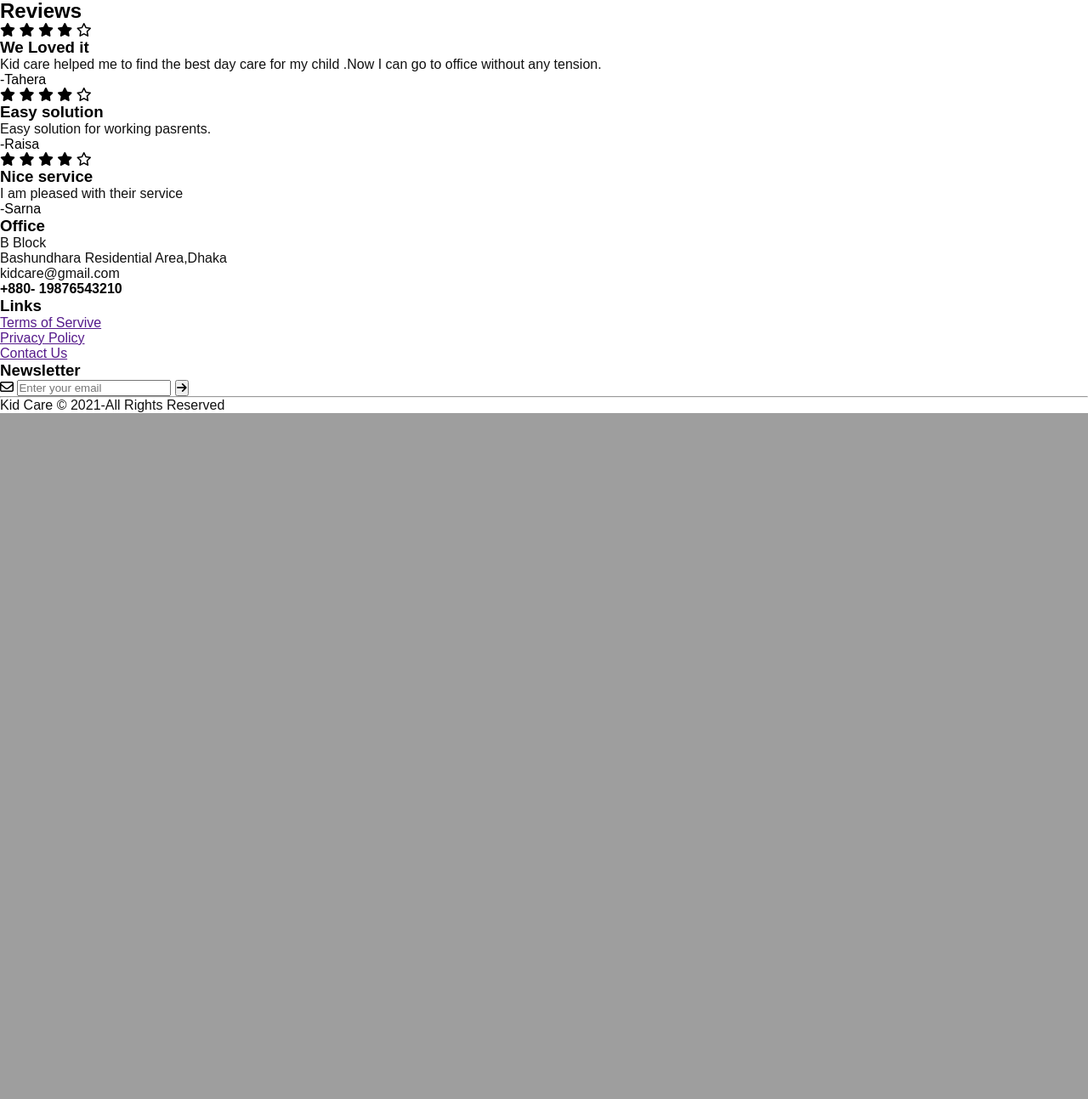
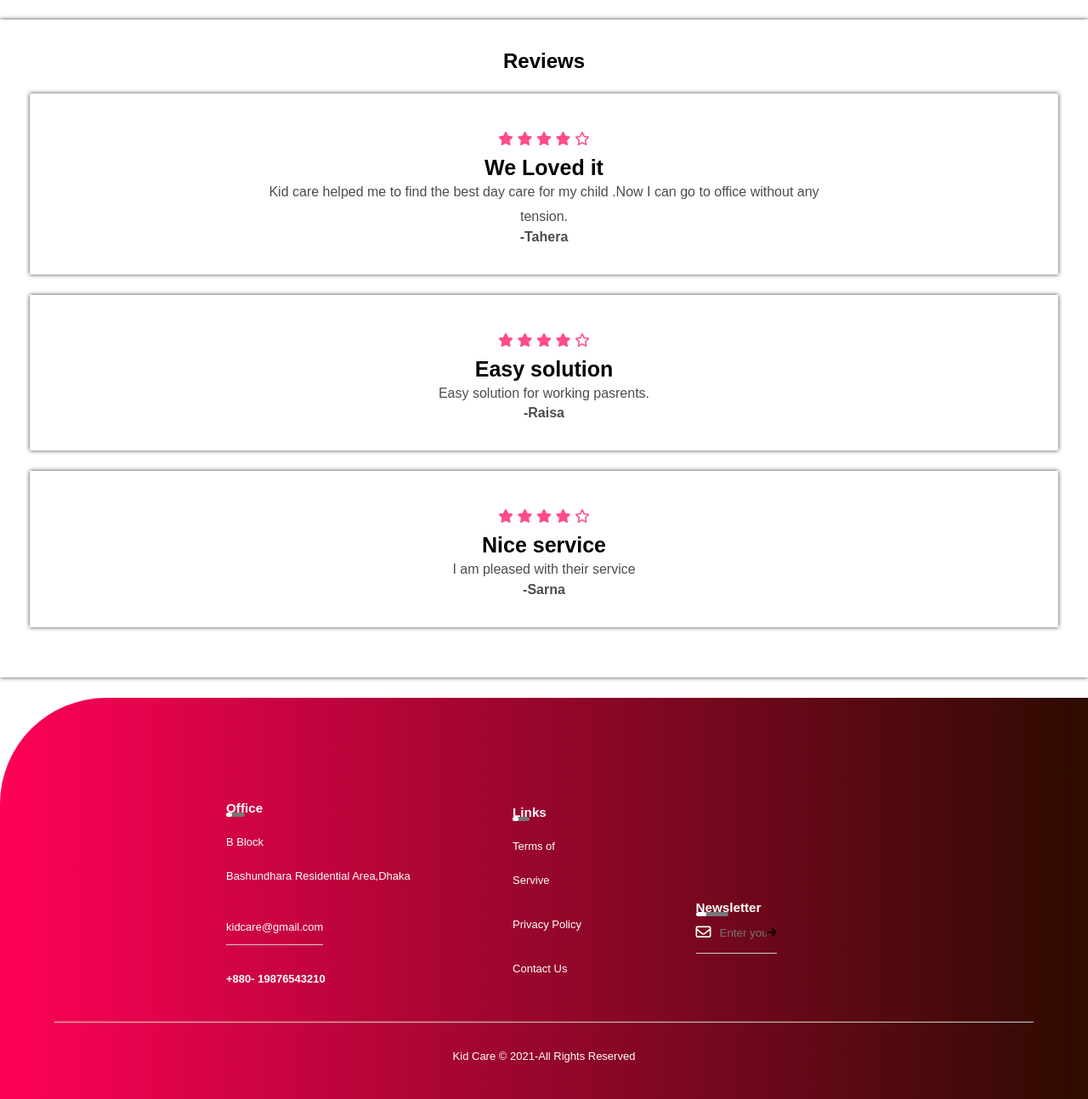
Before and after one commit to Nusrat-mim/Kidcare, a PHP site: page / in a window 1280 px wide. Shown: the part 801-2094 px from the top of the page at 85% size. Before the commit the page ends 1287 px from the top, so only its background shows below. Run offline with PHP 8.4, Linux system fonts and the light colour scheme; some libraries are stand-ins or nearby versions; some web fonts are replaced.

Commit message:
Add files via upload

```diff
--- a/style.css
+++ b/style.css
@@ -6,13 +6,7 @@
     box-sizing: border-box;
     font-family:'Poppins',sans-serif;
 }
-p
-{
-    font-weight: 300;
-    color: #111;
 
-
-}
 body
 {
     min-height: 1200px;
@@ -40,7 +34,7 @@ body
 }
 .banner .content p
 {
-    font-size: 1em;
+    font-size: 2em;
     color: #fff;
 }
 .btn
@@ -60,6 +54,7 @@ body
 .btn:hover
 {
     letter-spacing: 6px;
+    color: #ff0157;
 }
 Header
 {
@@ -75,15 +70,8 @@ Header
     transition: 0.5s;
 
 }
-header.sticky
-{
-    background: #fff;
-    padding: 10px 100px;
-    box-shadow: 0 5px 20px rgba(0,0,0,0,05);
 
-
-}
-header.logo
+.logo
 {
     color: #fff;
     font-weight:700;
@@ -91,39 +79,33 @@ header.logo
     text-decoration: none;
 
 }
-header.sticky .logo
+.logo
 {
-    color: #111;
+    color:#ff0157;
 }
-header.logo span
-{
-    color: #ff0157;
-}
-header .navigation
+
+ .navigation
 {
     position: relative;
     display:flex;
 }
-header .navigation li
+.navigation li
 {
     list-style: none;
     margin-left: 30px;
 }
-header .navigation li a
+.navigation li a
 {
     text-decoration: none;
     color: #fff;
     font-weight:300 ;
 }
-header.sticky .navigation li a
-{
-    color: #111;
 
-}
-header .navigation li a.btn:hover
+.navigation li a.btn:hover
 {
     color: #ff0157;
 }
+
 .button {
     background-color: #ddd;
     border: none;
@@ -138,5 +120,168 @@ header .navigation li a.btn:hover
 }
 
 .button:hover {
-    background-color: #f1f1f1;
+    background-color:#ff0157;
 }
+.reviews{
+    margin-top: 40px;
+    padding: 40px 0;
+    background: linear-gradient(rgba(0, 0, 0, 0.5), rgba(0, 0, 0, 0.5));
+}
+.reviews{
+    background: #fff;
+    padding: 35px;
+    text-align: center;
+    margin: 24px 0;
+    box-shadow: 0px 0px 5px rgba(0, 0, 0, 0.75);
+    cursor: pointer;
+    transition: var(--transition);
+}
+.rating{
+    margin: 10px 0;
+    color: #ff0157;
+}
+.reviews h3{
+    font-size: 25px;
+}
+.reviews p{
+    opacity: 0.7;
+    line-height: 1.8;
+    width: 60%;
+    margin: 0 auto;
+}
+
+.reviews span{
+    font-weight: 700;
+    opacity: 0.7;
+}
+.reviews:hover{
+    transform: translateY(-18px);
+}
+footer{
+    width:100%;
+    position:-webkit-sticky;
+    bottom: 0;
+    background: linear-gradient(to right, #ff0157, #2d0b00);
+    color: #fff;
+    padding: 100px 0 30px;
+    border-top-left-radius: 125px;
+    font-size: 13px;
+    line-height: 40px;
+
+
+
+}
+.h1{
+    width: 60%;
+    margin: auto;
+    display:flex;
+    flex-wrap: wrap;
+    align-items: flex-end;
+    justify-content: space-between;
+    position:relative
+
+}
+.row{
+    width: 60%;
+    margin: auto;
+    display:flex;
+    flex-wrap: wrap;
+    align-items: flex-end;
+    justify-content: space-between;
+
+}
+.col{
+    flex-basis: 40;
+    padding:10px;
+
+}
+.col:nth-child(2), .col:nth-child(3){
+    flex-basis: 15%;
+}
+.col h3{
+    width: fit-content;
+    margin-bottom: 100;
+    position: relative;
+}
+
+.email-id{
+    width: fit-content;
+    border-bottom: 1px solid #ccc;
+    margin: 20px 0;
+
+}
+ul li{
+    list-style: none;
+    margin-bottom:12px;
+}
+ul li a{
+    text-decoration: none;
+    color:#fff;
+
+}
+form{
+    padding-bottom: 15px;
+    display: flex;
+    align-items: center;
+    justify-content: space-between;
+    border-bottom: 1px solid #ccc;
+    margin-bottom: 50px;
+
+}
+form .far{
+    font-size: 18px;
+    margin-right: 10px;
+}
+form input{
+    width:100%;
+    background: transparent;
+    color: #ccc;
+    border:0;
+    outline: none;
+
+}
+form button{
+    background: transparent;
+    border: 0;
+    outline: none;
+    cursor: pointer;
+}
+
+hr{
+    width:90%;
+    border:0;
+    border-bottom: 1px solid #ccc;
+    margin: 20px auto;
+
+}
+.copyright{
+    text-align: center;
+}
+.underline{
+    width: 50%;
+    height: 5px;
+    background: #767676;
+    border-radius: 3px;
+    position:absolute;
+    top: 25px;
+    left:0;
+    overflow: hidden;
+}
+.underline span{
+    width:15px;
+    height: 100%;
+    background: #fff;
+    border-radius: 3px;
+    position: absolute;
+    top:0;
+    left:10px;
+    animation: moving 2s linear infinite;
+}
+@keyframes moving{
+    0%{
+        left: -20px;
+    }
+    100%{
+        left:100%
+    }
+}
```
